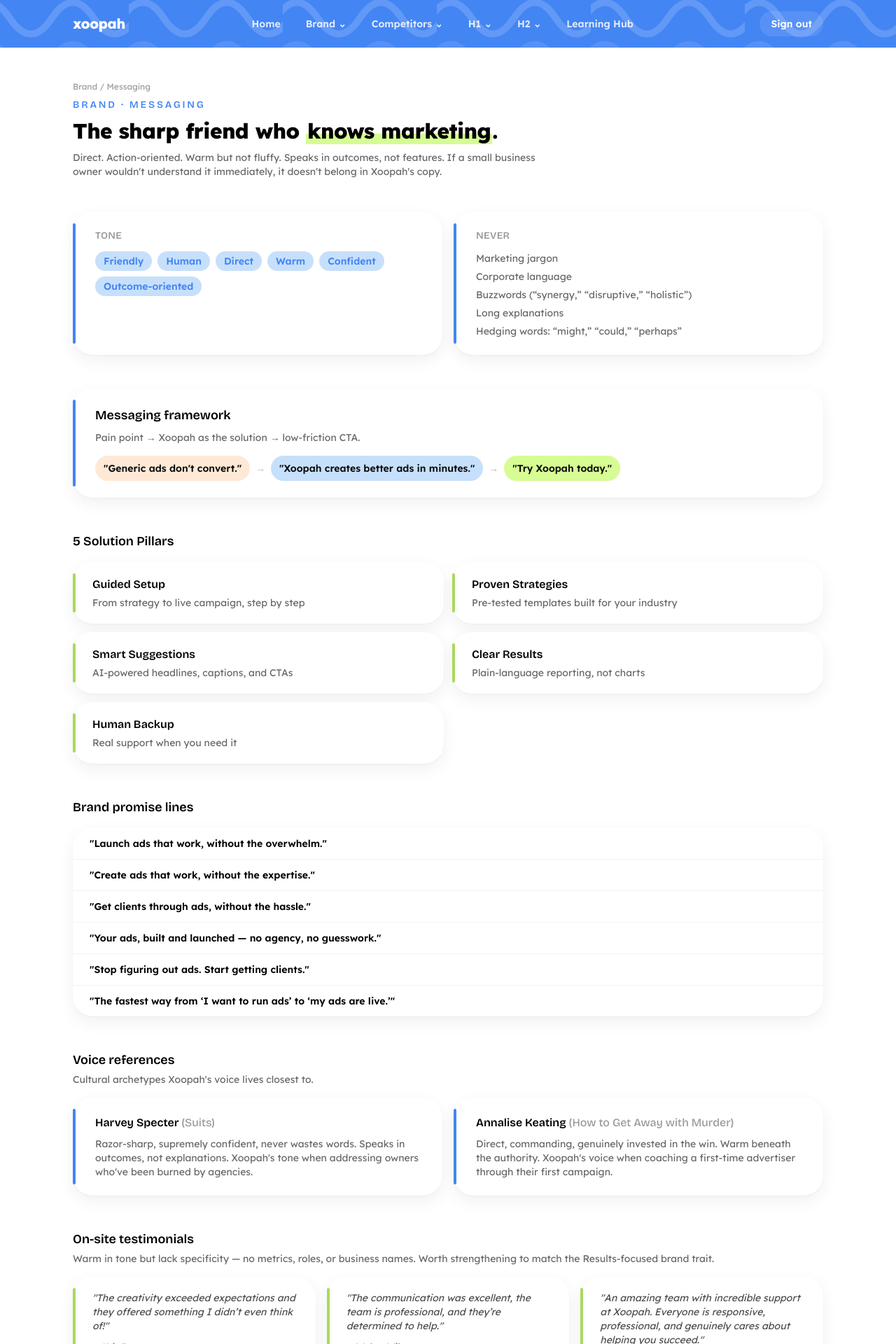
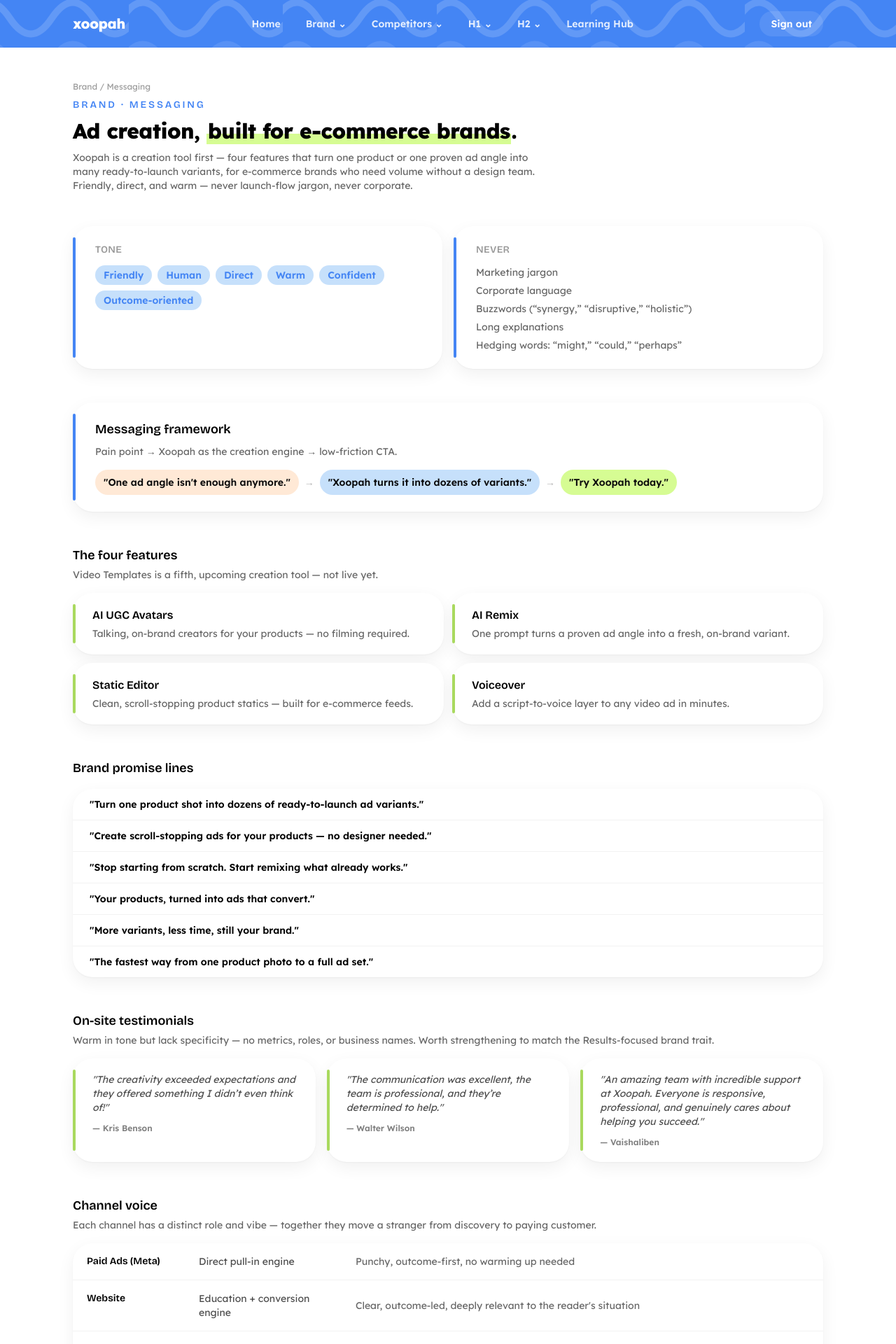
Before and after one commit to fatimak339/xoopah-marketing-os, a Next.js app: page /brand/messaging in a window 1280 px wide. Shown: the top 1920 px of the page at 70% size. Built offline with nearby package versions, Linux system fonts and the light colour scheme.

Commit message:
Fix nav, broken brand images, messaging content, and H1 layout per feedback

```diff
--- a/app/brand/messaging/page.tsx
+++ b/app/brand/messaging/page.tsx
@@ -8,33 +8,19 @@
 ];
 
 const PROMISE_LINES = [
-  "Launch ads that work, without the overwhelm.",
-  "Create ads that work, without the expertise.",
-  "Get clients through ads, without the hassle.",
-  "Your ads, built and launched — no agency, no guesswork.",
-  "Stop figuring out ads. Start getting clients.",
-  "The fastest way from \u2018I want to run ads\u2019 to \u2018my ads are live.\u2019",
+  "Turn one product shot into dozens of ready-to-launch ad variants.",
+  "Create scroll-stopping ads for your products — no designer needed.",
+  "Stop starting from scratch. Start remixing what already works.",
+  "Your products, turned into ads that convert.",
+  "More variants, less time, still your brand.",
+  "The fastest way from one product photo to a full ad set.",
 ];
 
-const PILLARS = [
-  { name: "Guided Setup", desc: "From strategy to live campaign, step by step" },
-  { name: "Proven Strategies", desc: "Pre-tested templates built for your industry" },
-  { name: "Smart Suggestions", desc: "AI-powered headlines, captions, and CTAs" },
-  { name: "Clear Results", desc: "Plain-language reporting, not charts" },
-  { name: "Human Backup", desc: "Real support when you need it" },
-];
-
-const CHARACTERS = [
-  {
-    name: "Harvey Specter",
-    ref: "Suits",
-    note: "Razor-sharp, supremely confident, never wastes words. Speaks in outcomes, not explanations. Xoopah's tone when addressing owners who've been burned by agencies.",
-  },
-  {
-    name: "Annalise Keating",
-    ref: "How to Get Away with Murder",
-    note: "Direct, commanding, genuinely invested in the win. Warm beneath the authority. Xoopah's voice when coaching a first-time advertiser through their first campaign.",
-  },
+const FEATURES = [
+  { name: "AI UGC Avatars", desc: "Talking, on-brand creators for your products — no filming required." },
+  { name: "AI Remix", desc: "One prompt turns a proven ad angle into a fresh, on-brand variant." },
+  { name: "Static Editor", desc: "Clean, scroll-stopping product statics — built for e-commerce feeds." },
+  { name: "Voiceover", desc: "Add a script-to-voice layer to any video ad in minutes." },
 ];
 
 const TESTIMONIALS = [
@@ -54,12 +40,14 @@
           Brand · Messaging
         </p>
         <h1 className="mt-3 xoopah-display text-3xl text-black">
-          The sharp friend who <span className="xoopah-highlight">knows marketing</span>.
+          Ad creation, <span className="xoopah-highlight">built for e-commerce brands</span>.
         </h1>
         <p className="mt-3 max-w-2xl text-sm text-black/60">
-          Direct. Action-oriented. Warm but not fluffy. Speaks in outcomes,
-          not features. If a small business owner wouldn&apos;t understand
-          it immediately, it doesn&apos;t belong in Xoopah&apos;s copy.
+          Xoopah is a creation tool first — four features that turn one
+          product or one proven ad angle into many ready-to-launch
+          variants, for e-commerce brands who need volume without a
+          design team. Friendly, direct, and warm — never launch-flow
+          jargon, never corporate.
         </p>
       </div>
 
@@ -91,24 +79,27 @@
       <div className="xoopah-card xoopah-accent-blue p-6 pl-8">
         <h2 className="font-sub text-lg font-semibold text-black">Messaging framework</h2>
         <p className="mt-2 text-sm text-black/60">
-          Pain point → Xoopah as the solution → low-friction CTA.
+          Pain point → Xoopah as the creation engine → low-friction CTA.
         </p>
         <div className="mt-4 flex flex-col gap-2 text-sm sm:flex-row sm:items-center">
-          <span className="rounded-xl bg-[#FFE9D6] px-3 py-2 font-semibold">&quot;Generic ads don&apos;t convert.&quot;</span>
+          <span className="rounded-xl bg-[#FFE9D6] px-3 py-2 font-semibold">&quot;One ad angle isn&apos;t enough anymore.&quot;</span>
           <span className="text-black/30">→</span>
-          <span className="rounded-xl bg-xoopah-light-blue px-3 py-2 font-semibold">&quot;Xoopah creates better ads in minutes.&quot;</span>
+          <span className="rounded-xl bg-xoopah-light-blue px-3 py-2 font-semibold">&quot;Xoopah turns it into dozens of variants.&quot;</span>
           <span className="text-black/30">→</span>
           <span className="rounded-xl bg-[#D6FC93] px-3 py-2 font-semibold">&quot;Try Xoopah today.&quot;</span>
         </div>
       </div>
 
       <div>
-        <h2 className="font-sub text-lg font-semibold text-black">5 Solution Pillars</h2>
+        <h2 className="font-sub text-lg font-semibold text-black">The four features</h2>
+        <p className="mt-1 text-sm text-black/60">
+          Video Templates is a fifth, upcoming creation tool — not live yet.
+        </p>
         <div className="mt-4 grid gap-3 sm:grid-cols-2">
-          {PILLARS.map((p) => (
-            <div key={p.name} className="xoopah-card xoopah-accent-lime p-5 pl-7">
-              <p className="font-sub font-semibold text-black">{p.name}</p>
-              <p className="mt-1 text-sm text-black/60">{p.desc}</p>
+          {FEATURES.map((f) => (
+            <div key={f.name} className="xoopah-card xoopah-accent-lime p-5 pl-7">
+              <p className="font-sub font-semibold text-black">{f.name}</p>
+              <p className="mt-1 text-sm text-black/60">{f.desc}</p>
             </div>
           ))}
         </div>
@@ -121,23 +112,6 @@
             <p key={line} className="px-6 py-3 text-sm font-semibold text-black">
               &quot;{line}&quot;
             </p>
-          ))}
-        </div>
-      </div>
-
-      <div>
-        <h2 className="font-sub text-lg font-semibold text-black">Voice references</h2>
-        <p className="mt-1 text-sm text-black/60">
-          Cultural archetypes Xoopah&apos;s voice lives closest to.
-        </p>
-        <div className="mt-4 grid gap-4 sm:grid-cols-2">
-          {CHARACTERS.map((c) => (
-            <div key={c.name} className="xoopah-card xoopah-accent-blue p-6 pl-8">
-              <p className="font-sub font-semibold text-black">
-                {c.name} <span className="font-normal text-black/40">({c.ref})</span>
-              </p>
-              <p className="mt-2 text-sm text-black/60">{c.note}</p>
-            </div>
           ))}
         </div>
       </div>
@@ -157,6 +131,7 @@
           ))}
         </div>
       </div>
+
       <div>
         <h2 className="font-sub text-lg font-semibold text-black">Channel voice</h2>
         <p className="mt-1 text-sm text-black/60">
@@ -187,7 +162,6 @@
           </table>
         </div>
       </div>
-
     </div>
   );
 }
--- a/app/brand/visual/page.tsx
+++ b/app/brand/visual/page.tsx
@@ -19,7 +19,6 @@
 const LOGO_VARIANTS = [
   { name: "Blue", file: "/brand/logo-blue.png", use: "Default mark" },
   { name: "White", file: "/brand/logo-white.png", use: "On solid, darker backgrounds" },
-  { name: "Black", file: "/brand/logo-black.png", use: "On very light or busy/textured backgrounds" },
 ];
 
 const LOGO_MISUSE = [
@@ -50,7 +49,7 @@
       {/* Logo */}
       <div>
         <h2 className="font-sub text-lg font-semibold text-black">Logo</h2>
-        <div className="mt-4 grid gap-4 sm:grid-cols-3">
+        <div className="mt-4 grid gap-4 sm:grid-cols-2">
           {LOGO_VARIANTS.map((l) => (
             <div key={l.name} className="xoopah-card overflow-hidden">
               <div className="flex h-32 items-center justify-center bg-black p-6">
@@ -172,7 +171,7 @@
           content.
         </p>
         <div className="mt-4 grid gap-3 sm:grid-cols-2">
-          {[1, 2, 3, 4, 5].map((n) => (
+          {[1, 2, 4].map((n) => (
             <div key={n} className="xoopah-card overflow-hidden">
               {/* eslint-disable-next-line @next/next/no-img-element */}
               <img
@@ -186,7 +185,11 @@
             </div>
           ))}
         </div>
-        <p className="mt-2 text-xs text-black/40">WIP — not fully ratified.</p>
+        <p className="mt-2 text-xs text-black/40">
+          WIP — not fully ratified. Pattern 03 and Pattern 05, and the black
+          logo variant, were corrupted in the last export and are hidden
+          until they're re-pulled from the source brand deck.
+        </p>
       </div>
 
       {/* Layout */}
--- a/app/h1/content-pipeline/page.tsx
+++ b/app/h1/content-pipeline/page.tsx
@@ -6,8 +6,6 @@
   { post: "Paid Ads — Feb '26 (5 creatives)", status: "Done", notes: "UGC (Fatima), Animated dashboard, Founder POV problem hook, Testimonial static (Walter Wilson), Direct offer static. $50 budget, DIY campaign.", channel: "IG Feed, FB Feed" },
   { post: "Content Calendar — June '26", status: "Done", notes: "11 posts: Re-launch announcement, What's Xoopah video, ICP carousel, AI Avatar, Founder VO, AI Remix, You Handle the Bookings, $20/month carousel, Avatars carousel, Voiceover how-to, Results stat grid, Ads Shouldn't Be Hard.", channel: "IG Feed, FB Feed, LinkedIn" },
   { post: "Paid Ads — Ongoing Campaigns (H1)", status: "Done", notes: "Paid Ads - UGC & Ad Launch, Static Editor, Voiceover, AI Remix campaigns. Badar managing.", channel: "IG Feed, FB Feed" },
-  { post: "Content Calendar — July '26", status: "To Do", notes: "July content calendar — to be planned.", channel: "IG Feed, FB Feed" },
-  { post: "Community Content Calendar — Broadcast + WhatsApp + FB", status: "To Do", notes: "30-day broadcast/community calendar — Teach/Ask/Show/Belong pillars. Discovery + engagement + adoption research.", channel: "IG Broadcast, WhatsApp, FB Community" },
   { post: "Emails — Launch + Upgrade Offers", status: "Done", notes: "Ad creative launch announcement + DIY to DFY free 2 months offer.", channel: "—" },
   { post: "Emails — Churned Customer Sequences (Guest + Signup)", status: "Done", notes: "10-email sequence across 5 segments: draft abandoned, creative generated, abandoned mid-flow, launched/paused, long-term nurture. + With-signup flow: 7 segments.", channel: "—" },
   { post: "Emails — WhatsApp Win-back Sequence", status: "To Do", notes: "Win-back sequence for churned WhatsApp community users. Pending community strategy decision.", channel: "—" },
--- a/app/h1/content/page.tsx
+++ b/app/h1/content/page.tsx
@@ -5,8 +5,9 @@
     <PlaceholderPage
       eyebrow="H1 2026 / Content"
       title="Every piece of content produced in H1"
-      description="Meta Ads, Blogs, Socials, Community, Emails — plus the pipeline and sequence trackers behind them."
+      description="Meta Ads, Blogs, Socials, Community, Emails — plus the pipeline tracker behind them."
       crumbs={[{ label: "H1", href: "/h1" }]}
+      squareCards
       children={[
         { label: "Meta Ads", href: "/content/meta-ads" },
         { label: "Blogs", href: "/content/blogs" },
@@ -14,7 +15,6 @@
         { label: "Community", href: "/content/community" },
         { label: "Emails", href: "/content/emails" },
         { label: "Content Pipeline", href: "/h1/content-pipeline" },
-        { label: "Email Sequences", href: "/h1/email-sequences" },
       ]}
     />
   );
--- a/app/h1/page.tsx
+++ b/app/h1/page.tsx
@@ -4,11 +4,11 @@
   return (
     <PlaceholderPage
       eyebrow="H1 2026"
-      title="Everything filled out so far, organized three ways"
-      description="Content, Reports, and Strategy — the full H1 2026 archive of meetings, trackers, research, and job descriptions, grouped by what it's actually for."
+      title="Everything filled out so far, organized two ways"
+      description="Content and Strategy — the full H1 2026 archive of meetings, trackers, research, and job descriptions, grouped by what it's actually for."
+      squareCards
       children={[
         { label: "Content", href: "/h1/content" },
-        { label: "Reports", href: "/h1/reports" },
         { label: "Strategy", href: "/h1/strategy" },
       ]}
     />
--- a/app/h1/reports/page.tsx
+++ /dev/null
@@ -1,12 +0,0 @@
-import PlaceholderPage from "@/components/PlaceholderPage";
-
-export default function H1ReportsPage() {
-  return (
-    <PlaceholderPage
-      eyebrow="H1 2026 / Reports"
-      title="Nothing logged yet"
-      description="Weekly rollups, campaign readouts, and progress updates land here going forward. Nothing from H1 2026 was formally reported this way yet."
-      crumbs={[{ label: "H1", href: "/h1" }]}
-    />
-  );
-}
--- a/app/h1/strategy/page.tsx
+++ b/app/h1/strategy/page.tsx
@@ -7,6 +7,7 @@
       title="The thinking behind the work"
       description="ICP research, competitor tracking, internal meetings, and the roles that support the strategy."
       crumbs={[{ label: "H1", href: "/h1" }]}
+      squareCards
       children={[
         { label: "ICP & Research", href: "/icp" },
         { label: "Research Repository", href: "/h1/research-repository" },
--- a/app/page.tsx
+++ b/app/page.tsx
@@ -14,14 +14,6 @@
   { href: "/website", title: "Website", desc: "Six-phase rebuild — Webflow dev engaged, targeting mid-July.", accent: "xoopah-accent-orange" },
   { href: "/content/emails", title: "Emails", desc: "DIY-to-DFY offer and Ad Creative launch announcement copy.", accent: "xoopah-accent-pink" },
   { href: "/icp/what-next", title: "ICP Validation", desc: "Open research threads and next steps for validating the ICP.", accent: "xoopah-accent-coral" },
-];
-
-const SECTIONS = [
-  { href: "/brand", title: "Brand", desc: "Visual, messaging, and positioning — from the Brand Overview and Master Brief.", accent: "xoopah-accent-blue" },
-  { href: "/competitors", title: "Competitors", desc: "HeyGen, Creatify, AdCreative.ai, Pencil, Zeely — tracked by feature.", accent: "xoopah-accent-yellow" },
-  { href: "/h1", title: "H1", desc: "Everything filled out so far — Content, Reports, and Strategy.", accent: "xoopah-accent-orange" },
-  { href: "/h2", title: "H2", desc: "The second half — ICP is filled in, the rest is just getting started.", accent: "xoopah-accent-lime" },
-  { href: "/learning-hub", title: "Learning Hub", desc: "Playbooks and frameworks — coming soon.", accent: "xoopah-accent-pink" },
 ];
 
 export default function DashboardPage() {
@@ -129,27 +121,6 @@
           is in service of one goal for 2026: reaching real PMF.
         </p>
       </section>
-
-      <section>
-        <h2 className="xoopah-display text-2xl text-black">Sections</h2>
-        <div className="mt-4 grid gap-6 sm:grid-cols-2 lg:grid-cols-3">
-          {SECTIONS.map((card) => (
-            <Link
-              key={card.href}
-              href={card.href}
-              className={`xoopah-card ${card.accent} group flex flex-col justify-between p-6 pl-8 transition-transform hover:-translate-y-1`}
-            >
-              <div>
-                <h3 className="font-sub text-lg font-semibold text-black">{card.title}</h3>
-                <p className="mt-2 text-sm leading-relaxed text-black/60">{card.desc}</p>
-              </div>
-              <span className="mt-6 text-sm font-semibold text-xoopah-blue group-hover:underline">
-                Open →
-              </span>
-            </Link>
-          ))}
-        </div>
-      </section>
     </div>
   );
 }
--- a/components/PlaceholderPage.tsx
+++ b/components/PlaceholderPage.tsx
@@ -18,12 +18,14 @@
   description,
   crumbs,
   children,
+  squareCards,
 }: {
   eyebrow: string;
   title: string;
   description: string;
   crumbs?: CrumbItem[];
   children?: ChildLink[];
+  squareCards?: boolean;
 }) {
   return (
     <div className="space-y-8">
@@ -47,7 +49,24 @@
         <p className="mt-2 max-w-xl text-sm text-black/60">{description}</p>
       </div>
 
-      {children && children.length > 0 && (
+      {children && children.length > 0 && squareCards && (
+        <div className="grid gap-5 sm:grid-cols-2 lg:grid-cols-3">
+          {children.map((c, i) => (
+            <Link
+              key={c.href}
+              href={c.href}
+              className={`xoopah-card ${ACCENTS[i % ACCENTS.length]} group flex aspect-square flex-col justify-between p-7 pl-9 transition-transform hover:-translate-y-1`}
+            >
+              <span className="font-sub text-xl font-semibold leading-snug text-black">{c.label}</span>
+              <span className="text-sm font-semibold text-xoopah-blue group-hover:underline">
+                Open →
+              </span>
+            </Link>
+          ))}
+        </div>
+      )}
+
+      {children && children.length > 0 && !squareCards && (
         <div className="grid gap-4 sm:grid-cols-2">
           {children.map((c, i) => (
             <Link
--- a/lib/nav-data.ts
+++ b/lib/nav-data.ts
@@ -34,7 +34,6 @@
     slug: "h1",
     children: [
       { label: "Content", slug: "content" },
-      { label: "Reports", slug: "reports" },
       { label: "Strategy", slug: "strategy" },
     ],
   },
```
